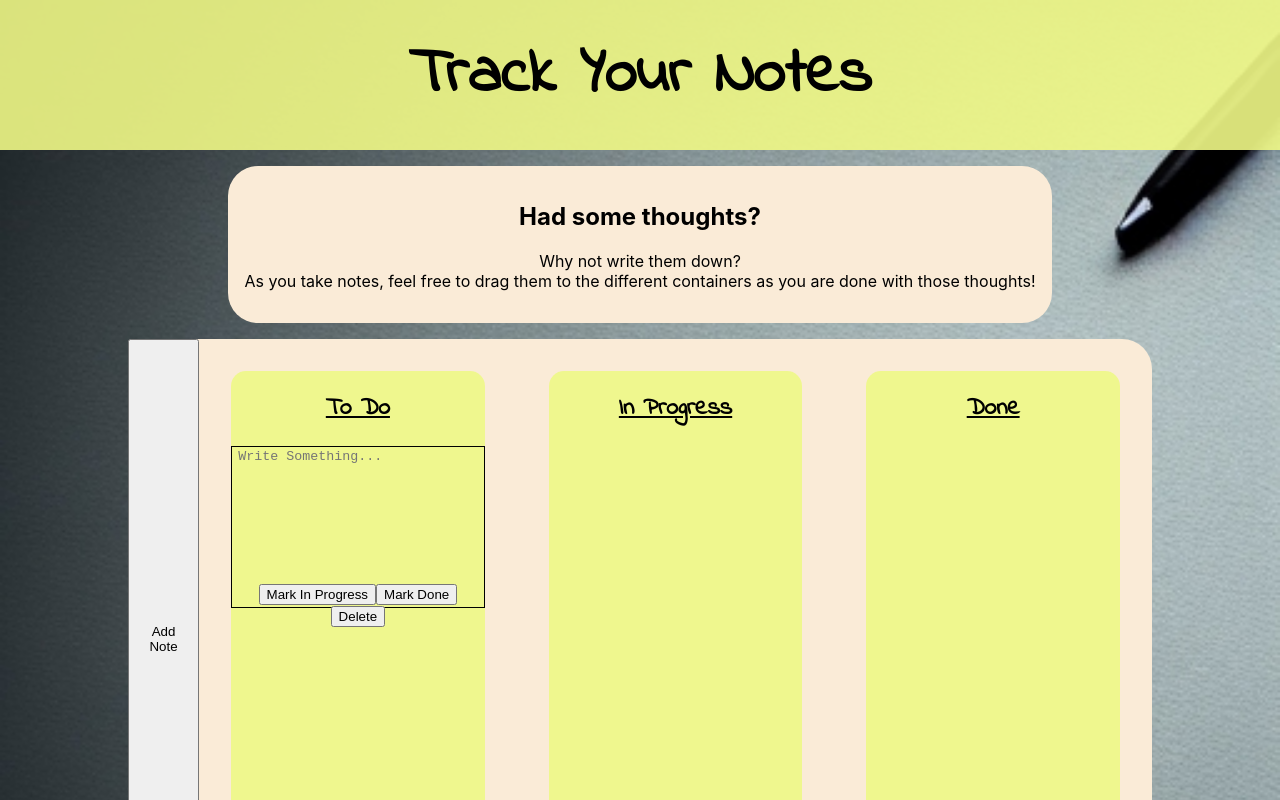
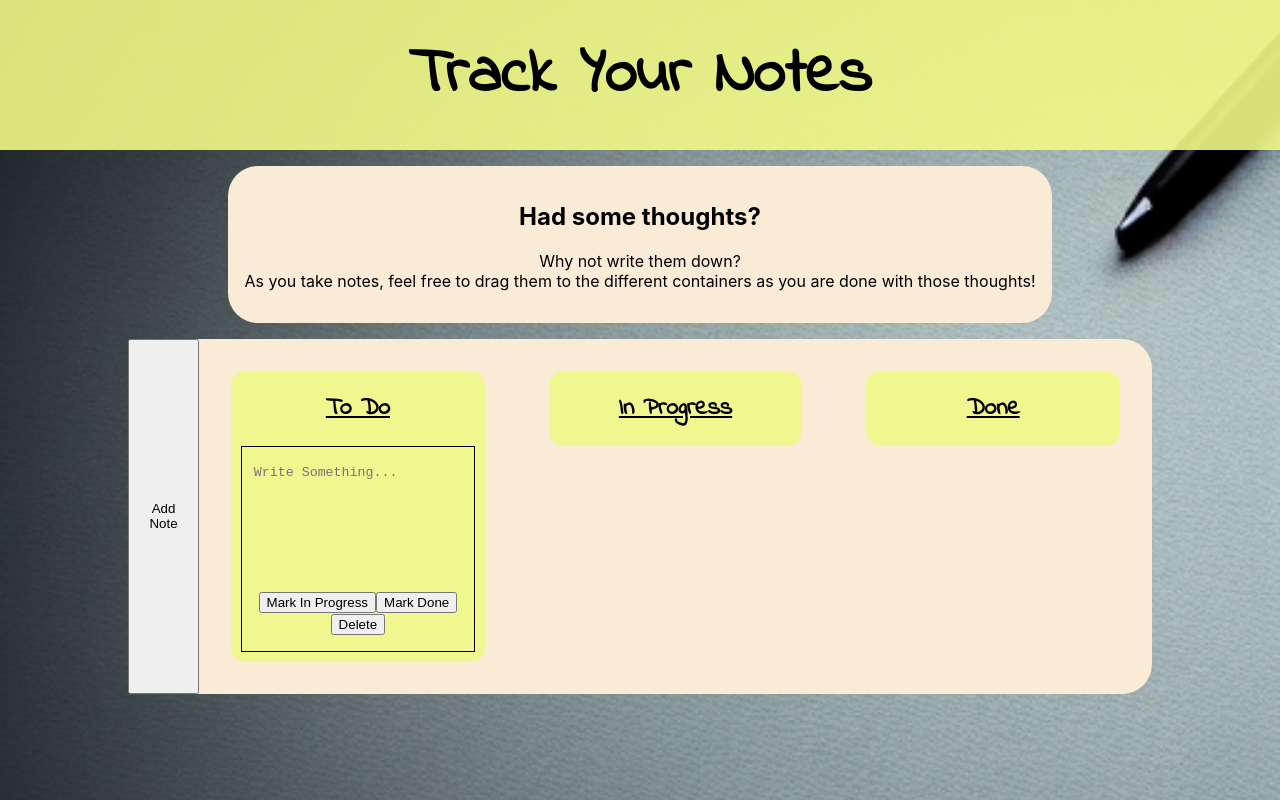
Before and after one commit to Kempy2705/Drag-and-Drop-Notes, a React (Create React App) app: page / in a window 1280 px wide. Both pictures are taken after a click on the button "Add Note". Shown: the top 800 px of the page. Built offline with nearby package versions, Linux system fonts and the light colour scheme.

Commit message:
Update Styling for Notes, now that the ability to move them has been completed

```diff
--- a/src/App/App.js
+++ b/src/App/App.js
@@ -18,9 +18,9 @@ function App() {
       body: '',
       status: 'todo'
     }
-    if (notes.length < 3) {
+
       setNotes([...notes, newNote]);
-    }
+
 
   }
 
--- a/src/Note/Note.css
+++ b/src/Note/Note.css
@@ -1,13 +1,16 @@
 .note {
     border: 1px solid black;
     height: 30%;
+    padding-top: 1rem;
+    padding-bottom: 1rem;
+    margin: 10px;
 
 }
 
 .text-field {
-    height: 80%;
-    width: 95%;
-    overflow: auto;
+    height: 120px;
+    width: 90%;
+    overflow:hidden;
     background: transparent;
     border: none;
     resize: none;
--- a/src/Notepad/Notepad.css
+++ b/src/Notepad/Notepad.css
@@ -1,16 +1,16 @@
 .notepad-container {
-    min-height:75vh;
+    margin-bottom: 1rem;
+    min-height:fit-content;
     width: 80%;
     background-color:antiquewhite;
     border-radius: 30px;
     display: flex;
     flex-direction: row;
     justify-content: space-around;
-
   }
 
 .notepad {
-    height: auto;
+    height: fit-content;
     margin: 2rem;
     width:25%;
     border-radius: 15px;
```
